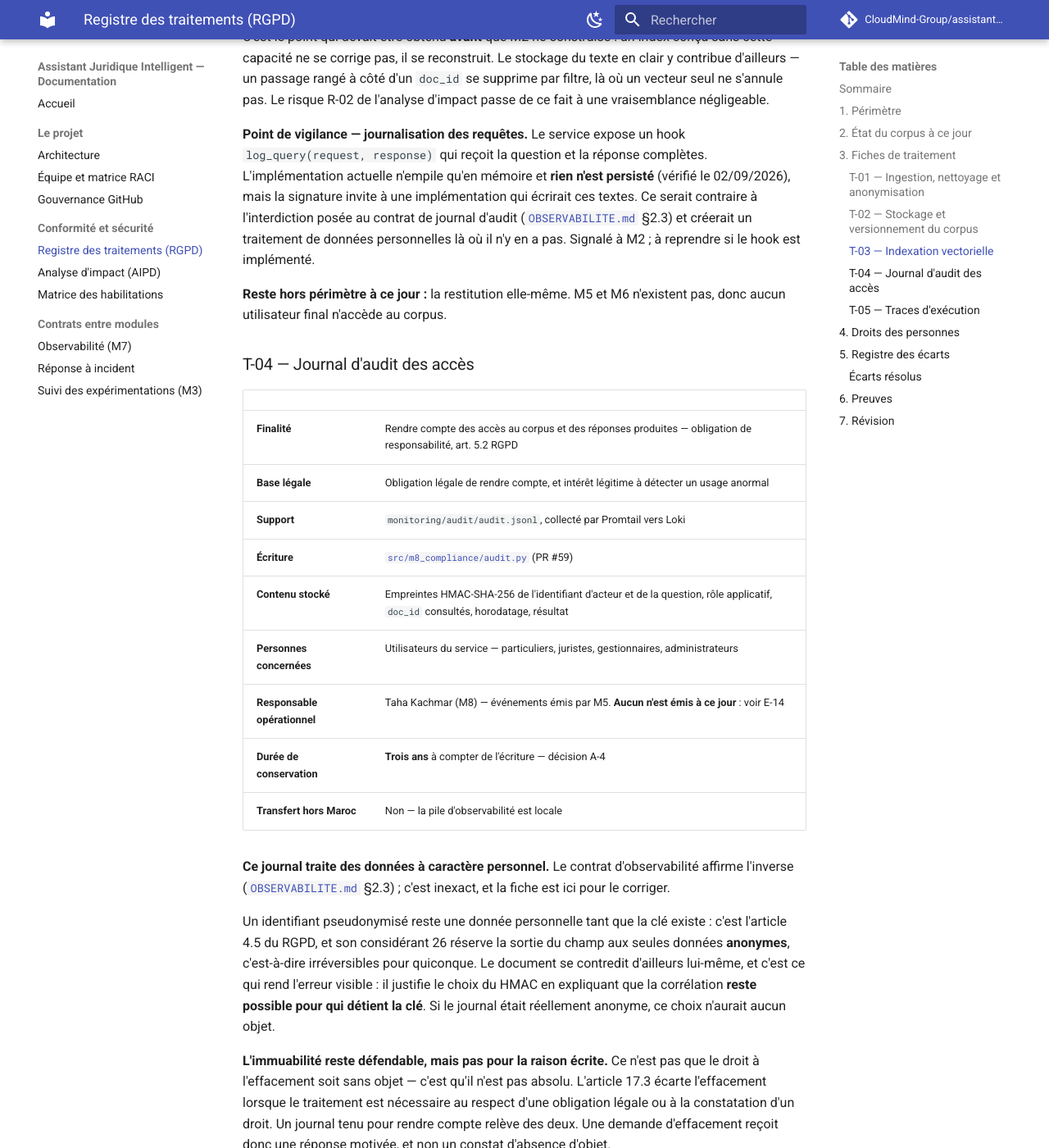
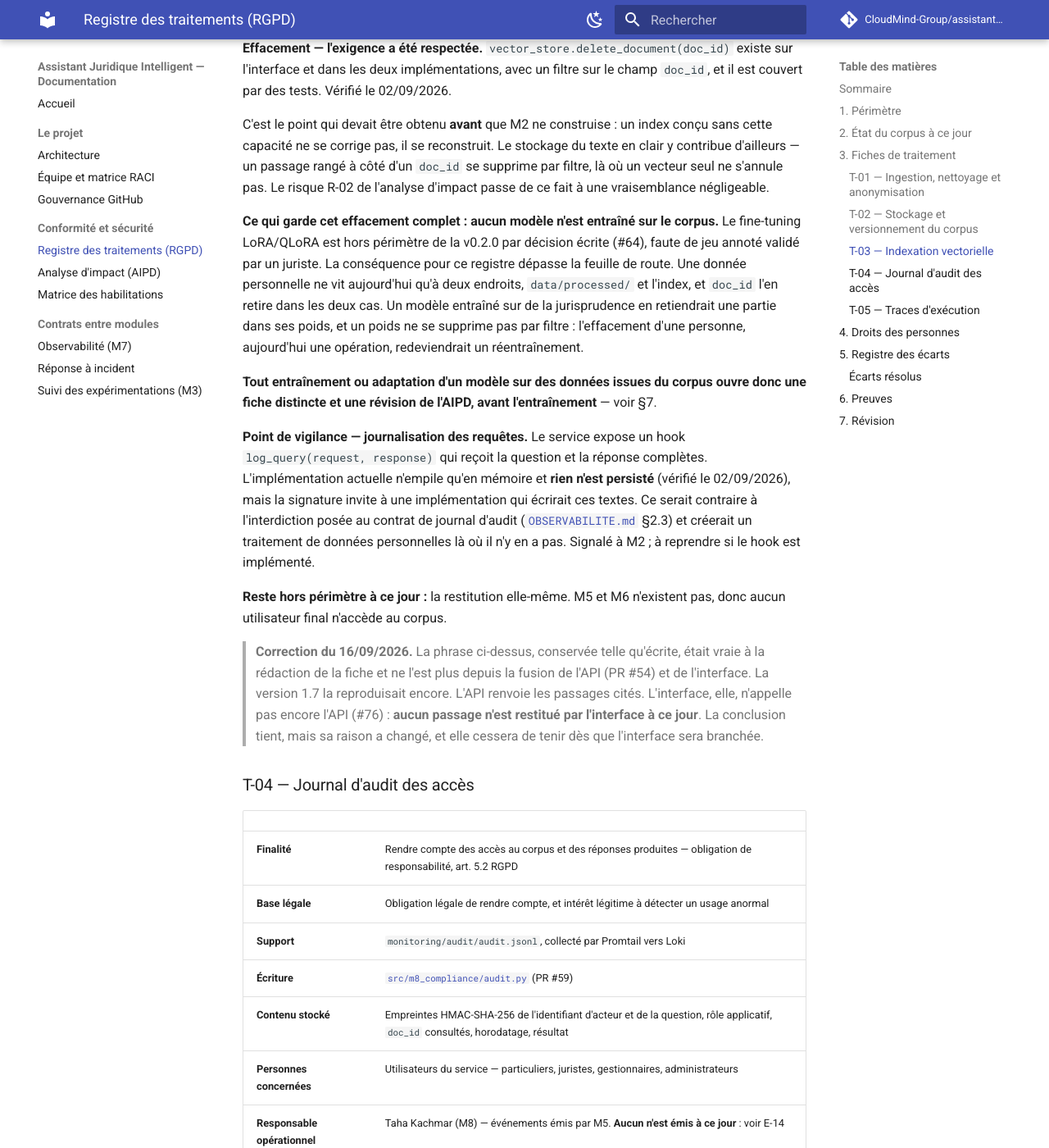
Before and after one commit to CloudMind-Group/assistant-juridique-mlops, an MkDocs documentation site: the page built from docs/RGPD.md, in a window 1280 px wide and 1400 px high, scrolled down 7079 px. Shown: the whole window at 82% size. Built offline with MkDocs 1.6.1 and Material for MkDocs 9.7.7, drawn with Linux system fonts in a browser that asks for light colours; comment, search, counter and statistics services are not loaded; some of the changed text lies outside the part shown.

Commit message:
docs(m8): registre 1.8 — aucun entrainement sur le corpus, et T-03 corrigee
Suite de l'issue #64 : la fiche T-03 declare qu'aucune donnee du corpus ne sert a entrainer un modele, explique pourquoi c'est ce qui garde l'effacement complet, et ajoute un declencheur de revision bloquante avant tout entrainement.

Correction datee : la fiche affirmait encore que M5 et M6 n'existent pas.

```diff
--- a/docs/RGPD.md
+++ b/docs/RGPD.md
@@ -1,7 +1,7 @@
 # Registre des traitements de données à caractère personnel
 
 **Responsable du registre :** Taha Kachmar — M8, Sécurité, Gouvernance & Conformité
-**Version :** 1.7 — 14 septembre 2026
+**Version :** 1.8 — 16 septembre 2026
 **Textes applicables :** Loi 09-08 (Maroc) · RGPD (UE), applicable si le service est ouvert à des résidents de l'Union
 **Autorité de contrôle :** CNDP
 
@@ -258,7 +258,8 @@ même travail ni les mêmes personnes. Le chiffrement au repos demeure non docum
 | **Provenance** | `data/processed/` uniquement, c'est-à-dire du texte déjà anonymisé par T-01 |
 | **Responsable opérationnel** | Imane Ibnchakroune (M2) |
 | **Durée de conservation** | Alignée sur T-01 — trois ans, l'index étant dérivé du corpus |
-| **Restitution** | M5 (API) → M6 (interface) → utilisateur final — **non implémenté** |
+| **Restitution** | M5 (API) → M6 (interface) → utilisateur final — **partielle** : `/chat` renvoie les passages cités (PR #54), mais l'interface tourne encore sur un transport simulé et le contrat entre les deux n'est pas écrit (#76) |
+| **Entraînement** | **Aucun.** Aucune donnée du corpus ne sert à entraîner ou adapter un modèle — décision écrite, #64 |
 
 **L'index est une seconde copie du corpus.** Les passages y sont stockés en
 clair à côté de leurs vecteurs, ce qui est nécessaire pour afficher les extraits
@@ -275,6 +276,20 @@ texte en clair y contribue d'ailleurs — un passage rangé à côté d'un `doc_
 supprime par filtre, là où un vecteur seul ne s'annule pas. Le risque R-02 de
 l'analyse d'impact passe de ce fait à une vraisemblance négligeable.
 
+**Ce qui garde cet effacement complet : aucun modèle n'est entraîné sur le
+corpus.** Le fine-tuning LoRA/QLoRA est hors périmètre de la v0.2.0 par
+décision écrite (#64), faute de jeu annoté validé par un juriste. La
+conséquence pour ce registre dépasse la feuille de route. Une donnée
+personnelle ne vit aujourd'hui qu'à deux endroits, `data/processed/` et l'index,
+et `doc_id` l'en retire dans les deux cas. Un modèle entraîné sur de la
+jurisprudence en retiendrait une partie dans ses poids, et un poids ne se
+supprime pas par filtre : l'effacement d'une personne, aujourd'hui une
+opération, redeviendrait un réentraînement.
+
+**Tout entraînement ou adaptation d'un modèle sur des données issues du corpus
+ouvre donc une fiche distincte et une révision de l'AIPD, avant
+l'entraînement** — voir §7.
+
 **Point de vigilance — journalisation des requêtes.** Le service expose un hook
 `log_query(request, response)` qui reçoit la question et la réponse complètes.
 L'implémentation actuelle n'empile qu'en mémoire et **rien n'est persisté**
@@ -286,6 +301,14 @@ reprendre si le hook est implémenté.
 
 **Reste hors périmètre à ce jour :** la restitution elle-même. M5 et M6
 n'existent pas, donc aucun utilisateur final n'accède au corpus.
+
+> **Correction du 16/09/2026.** La phrase ci-dessus, conservée telle qu'écrite,
+> était vraie à la rédaction de la fiche et ne l'est plus depuis la fusion de
+> l'API (PR #54) et de l'interface. La version 1.7 la reproduisait encore. L'API
+> renvoie les passages cités. L'interface, elle, n'appelle pas encore l'API
+> (#76) : **aucun passage n'est restitué par l'interface à ce jour**. La
+> conclusion tient, mais sa raison a changé, et elle cessera de tenir dès que
+> l'interface sera branchée.
 
 ### T-04 — Journal d'audit des accès
 
@@ -548,6 +571,8 @@ Ce registre est revu :
 
 - à chaque modification du pipeline d'ingestion, du stockage ou de l'indexation ;
 - **avant la première collecte d'un corpus réel** — révision bloquante ;
+- **avant tout entraînement ou adaptation d'un modèle sur des données issues du
+  corpus** — révision bloquante, AIPD comprise (T-03, #64) ;
 - à la revue de sécurité mensuelle (M8 et pilotes concernés).
 
 L'analyse d'impact requise par ce traitement — données judiciaires de personnes
```
